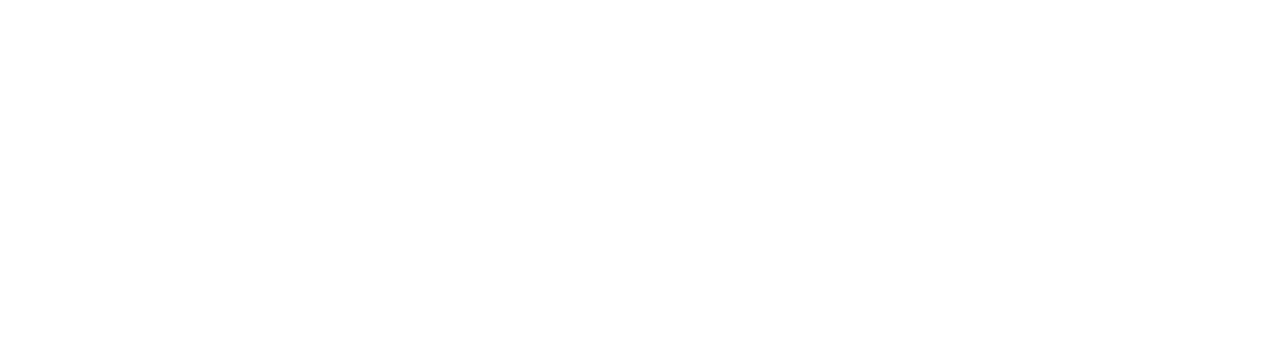
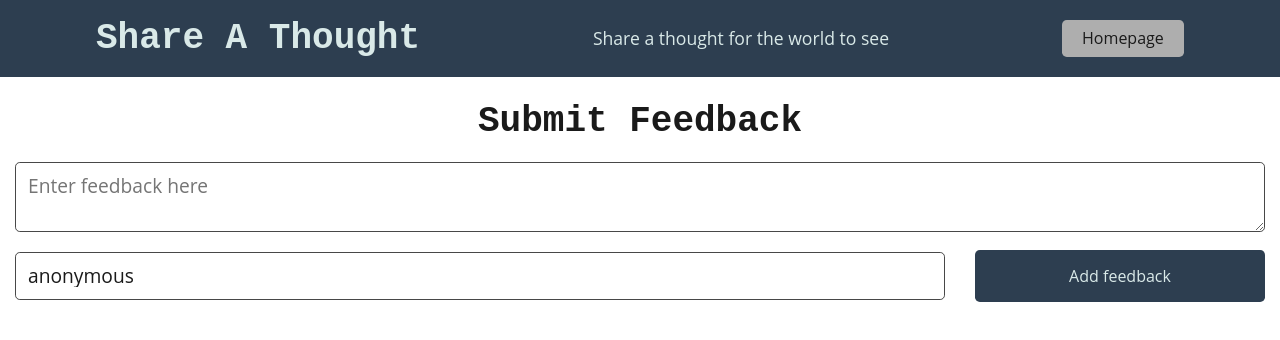
Before and after one commit to Claud9855/share-a-thought, a website: page public/pages/feedback.html in a window 1280 px wide. Drawn offline with Linux system fonts and the light colour scheme.

Commit message:
created feedback page

```diff
--- a/public/pages/feedback.html
+++ b/public/pages/feedback.html
@@ -4,9 +4,47 @@
     <meta charset="UTF-8">
     <meta http-equiv="X-UA-Compatible" content="IE=edge">
     <meta name="viewport" content="width=device-width, initial-scale=1.0">
+    <link rel="stylesheet" href="../styles/index.css"/>
     <title>Document</title>
+    <script src="../scripts/feedback.js" async></script>
 </head>
 <body>
+    <section class="top">
+        <header class="bg-primary text-light mb-4 py-3 flex-row align-center">
+            <div class="container flex-row justify-space-between-lg justify-center align-center">
+                <h1 class="m-0">Share A Thought</h1>
+                <p class="m-0">Share a thought for the world to see</p>
+                <button class="btn" id="home-btn">Homepage</button>
+            </div>
+        </header>
+    </section>
+
+    <h1 class="text-center">Submit Feedback</h1>
+    <section class="feedback-form">
+        <form class="flex-row justify-center justify-space-between-md align-center" id="feedback-form">
+            <div class="col-12">
+                <textarea
+                name="feedbackText"
+                id="feedbackText"
+                placeholder="Enter feedback here"
+                value=""
+                class="form-input w-100"
+                ></textarea>
+            </div>
+            <div class="col-12 col-lg-9">
+                <input
+                name="feedbackUsername"
+                id="feedbackUsername"
+                placeholder="Username here (optional)"
+                value="anonymous"
+                class="form-input w-100"
+                />
+            </div>
+            <div class="col-12 col-lg-3">
+                <button class="btn btn-primary btn-block py-3" type="submit">Add feedback</button>
+            </div>
+        </form>
+    </section>
 
 </body>
 </html>
```
